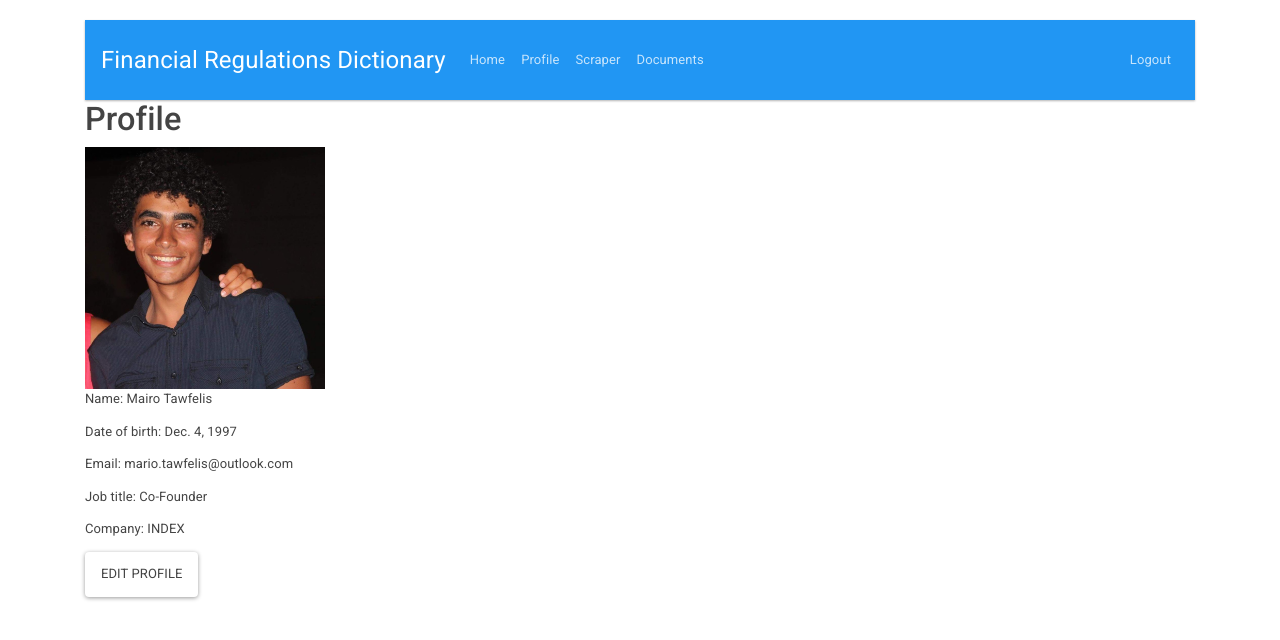
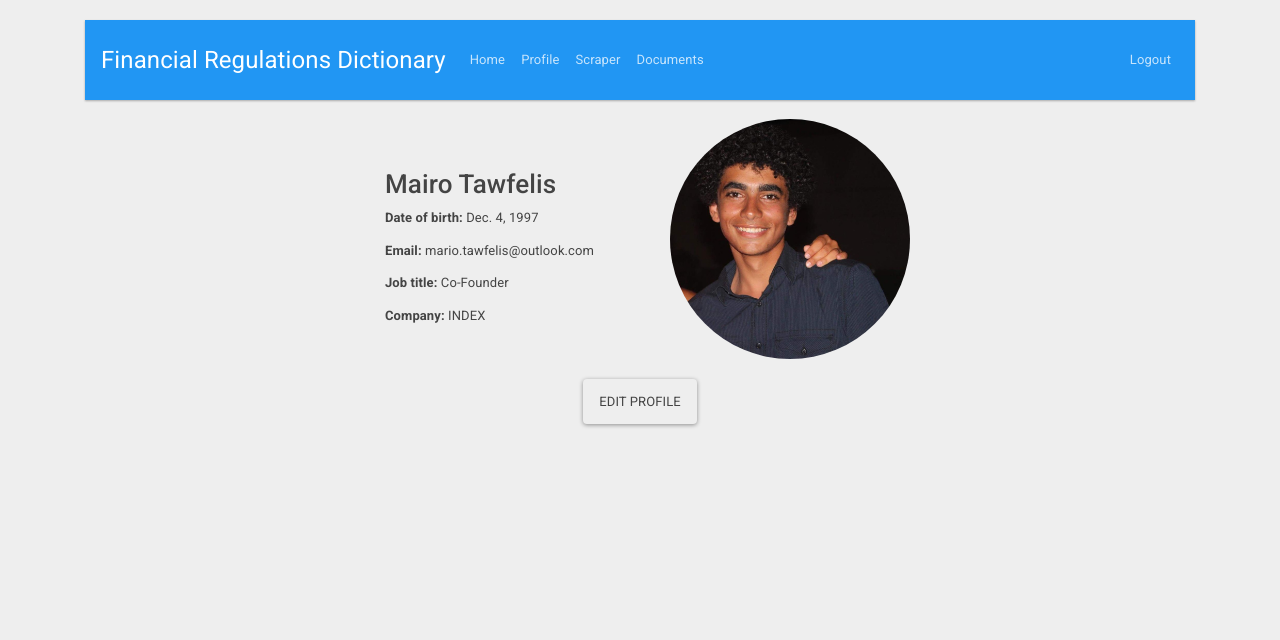
Before and after one commit to MarioTawfelis/Financial-Regulations-Dictionary, a Django app: page /accounts/profile/ in a window 1280 px wide. Shown: the top 640 px of the page. Run offline with Django 3.2, Linux system fonts and the light colour scheme; a user stored in the database is signed in; data comes from the database, SQL or seed files in the repository; both versions use the stored data as it was after the commit; parts of the project's set-up code (start-up, migrations or seed data) failed here and were passed over; some libraries are stand-ins or nearby versions.

Commit message:
Amends to Documents model & Profile template
- User will only see documents scraped by him
- Enhanced UI for user profile

```diff
--- a/documents/models.py
+++ b/documents/models.py
@@ -1,4 +1,6 @@
 from django.db import models
+from accounts.models import User
+from django.db.models import PROTECT
 from taggit.managers import TaggableManager
 
 
@@ -8,6 +10,7 @@ class Document(models.Model):
     timestamp = models.DateTimeField(auto_now_add=True)
     content = models.TextField(null=True)
     tags = TaggableManager()
+    user = models.ForeignKey(User, on_delete=PROTECT)
 
     def __str__(self):
         return self.name
--- a/static/accounts/style.css
+++ b/static/accounts/style.css
@@ -68,3 +68,6 @@
     left: 0;
     z-index: 1;
 }
+.vertical {
+    margin-top:50;
+}
--- a/templates/accounts/profile.html
+++ b/templates/accounts/profile.html
@@ -1,23 +1,40 @@
 {% extends 'base.html' %}
+{% load static %}
 
 
 {% block head %}
 <title>Profile</title>
+<link rel="stylesheet" type="text/css" href="{% static '/accounts/style.css' %}">
 {% endblock %}
 
 {% block content %}
+<br>
 <div class="container">
-    <h1>Profile</h1>
-    {% if user.profile.image %}
-    <img src="{{ user.profile.image.url }}" width="240">
-    {% endif %}
-    <p>Name: {{ user.first_name }} {{ user.last_name }}</p>
-    <p>Date of birth: {{ user.profile.birth_date }}</p>
-    <p>Email: {{ user.email }}</p>
-    <p>Job title: {{ user.profile.job_title }}</p>
-    <p>Company: {{ user.profile.company }}</p>
+	<div class="row justify-content-center">
+        <div class="col-lg-3">
+            <div class="col vertical">
+                    <h2>{{ user.first_name }} {{ user.last_name }}</h2>
+                    <p><strong>Date of birth: </strong>{{ user.profile.birth_date }}</p>
+                    <p><strong>Email: </strong>{{ user.email }}</p>
+                    <p><strong>Job title: </strong>{{ user.profile.job_title }}</p>
+                    <p><strong>Company: </strong>{{ user.profile.company }}</p>
+            </div>
+        </div>
 
-    <a class="btn btn-default" href="{% url 'accounts:edit_profile' %}">Edit Profile</a>
+        <div class="col-lg-3">
+            <div class="col">
+                {% if user.profile.image %}
+                <img class="rounded-circle" src="{{ user.profile.image.url }}" width="240" height="240">
+                {% endif %}
+            </div>
+        </div>
+    </div>
+
+    <div class="text-center">
+        <br>
+        <a class="btn btn-default" href="{% url 'accounts:edit_profile' %}">Edit Profile</a>
+    </div>
+
 </div>
 
 {% endblock %}
```
Also changed, not shown: documents/views.py (+7 -1 lines), templates/documents/downloads_portal.html (+10 -6 lines), db.sqlite3, documents/migrations/0004_document_user.py (added).
